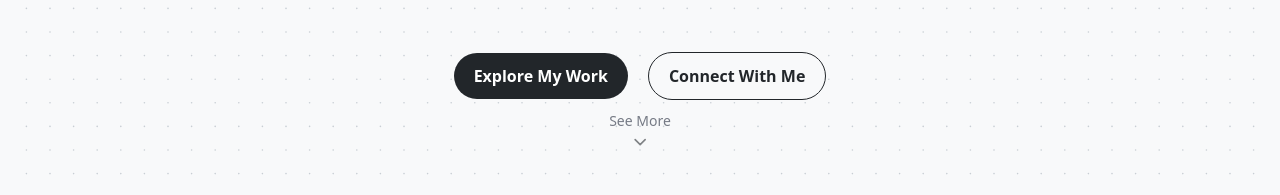
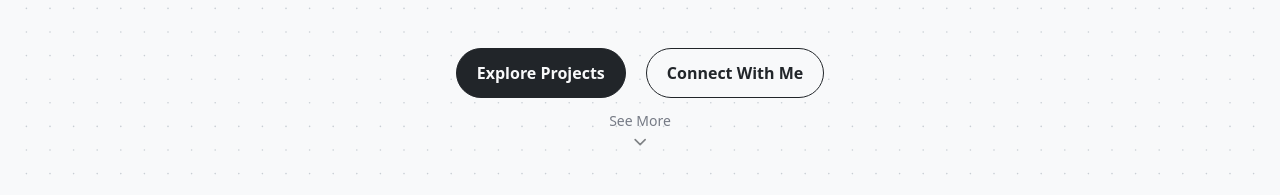
Before and after one commit to DarthCoder-afk/react-portfolio, a React (Vite) app: page / in a window 1280 px wide. Shown: the part 604-799 px from the top of the page. Built offline with nearby package versions, Linux system fonts and the light colour scheme.

Commit message:
smooth scrolling

```diff
--- a/src/components/AboutMe.jsx
+++ b/src/components/AboutMe.jsx
@@ -11,7 +11,7 @@ const images = [
 ];
 
 export const AboutMe = () => {
-    return <section id="about" className="py-25 px-4 relative">
+    return <section id="about" className="py-25 px-4 relative scroll-mt-24">
         <div className="container mx-auto max-w-5xl">
             <motion.div
                 variants={fadeIn('up', 0.2)}
--- a/src/components/ContactSection.jsx
+++ b/src/components/ContactSection.jsx
@@ -35,7 +35,7 @@ export const ContactSection = () => {
             }
         )
     }
-    return <section id="contact" className="py-24 px-4 relative">
+    return <section id="contact" className="py-24 px-4 relative scroll-mt-24">
         <div className="container mx-auto max-w-5xl">
             <motion.h2
             variants={fadeIn('up', 0.2)}
--- a/src/components/HeroSection.jsx
+++ b/src/components/HeroSection.jsx
@@ -73,9 +73,18 @@ export const HeroSection = () => {
                 whileInView={"show"}
                 viewport={{ once: true, amount: 0.3 }}
                 className="mt-8">
-                    <a href="#projects" className="cosmic-button px-5 py-3 text-sm md:text-base rounded-full bg-primary text-white font-semibold transition-colors duration-300">
-                        Explore My Work
-                    </a>
+                     <a
+                            href="#project"
+                            className="relative bg-[#212529] inline-block px-5 py-3 text-sm md:text-base rounded-full border border-[#212529] font-semibold overflow-hidden group"
+                        >
+                            {/* Text */}
+                            <span className="relative z-10 text-[#f8f9fa] transition-colors duration-500 group-hover:text-[#212529]">
+                            Explore Projects
+                            </span>
+
+                            {/* Liquid fill effect */}
+                            <span className="absolute inset-0 bg-[#f8f9fa] translate-y-full group-hover:translate-y-0 transition-transform duration-500 ease-in-out"></span>
+                        </a>
                 </motion.div>
 
                 <motion.div
@@ -84,9 +93,18 @@ export const HeroSection = () => {
                 whileInView={"show"}
                 viewport={{ once: true, amount: 0.3 }}
                 className="mt-8">
-                    <a href="#contacts" className="px-5 py-3 text-sm md:text-base rounded-full bg-[#f8f9fa] border border-primary text-primary font-semibold hover:shadow-[0_0_10px_rgba(206,212,218,1)] transition-colors duration-300 ">
-                        Connect With Me
-                    </a>
+                    <a
+                            href="#contact"
+                            className="relative bg-[#f8f9fa] inline-block px-5 py-3 text-sm md:text-base rounded-full border border-[#212529] font-semibold overflow-hidden group"
+                        >
+                            {/* Text */}
+                            <span className="relative z-10 text-primary transition-colors duration-500 group-hover:text-[#f8f9fa]">
+                            Connect With Me
+                            </span>
+
+                            {/* Liquid fill effect */}
+                            <span className="absolute inset-0 bg-[#212529] translate-y-full group-hover:translate-y-0 transition-transform duration-500 ease-in-out"></span>
+                        </a>
                 </motion.div>
             </div>
 
--- a/src/components/ProjectSection.jsx
+++ b/src/components/ProjectSection.jsx
@@ -66,7 +66,7 @@ const proj = [
 ]
 
 export const ProjectSection = () => {
-    return <section id="projects" className="py-24 px-4 relative">
+    return <section id="projects" className="py-24 px-4 relative scroll-mt-24">
         <div className="container mx-auto max-w-5xl">
             <motion.h2
             variants={fadeIn('up', 0.2)}
--- a/src/components/SkillSection.jsx
+++ b/src/components/SkillSection.jsx
@@ -88,7 +88,7 @@ export const SkillSection = () => {
         ariaLabel: skill.name,
     }));
 
-    return <section id="skills" className="py-24 px-4 relative">
+    return <section id="skills" className="py-24 px-4 relative scroll-mt-24">
         <div className="container mx-auto max-w-5xl">
             <motion.h2
             variants={fadeIn('up', 0.2)}
--- a/src/index.css
+++ b/src/index.css
@@ -178,3 +178,7 @@
   width: 100%;
   height: 100%;
 }
+
+html {
+  scroll-behavior: smooth;
+}
```
